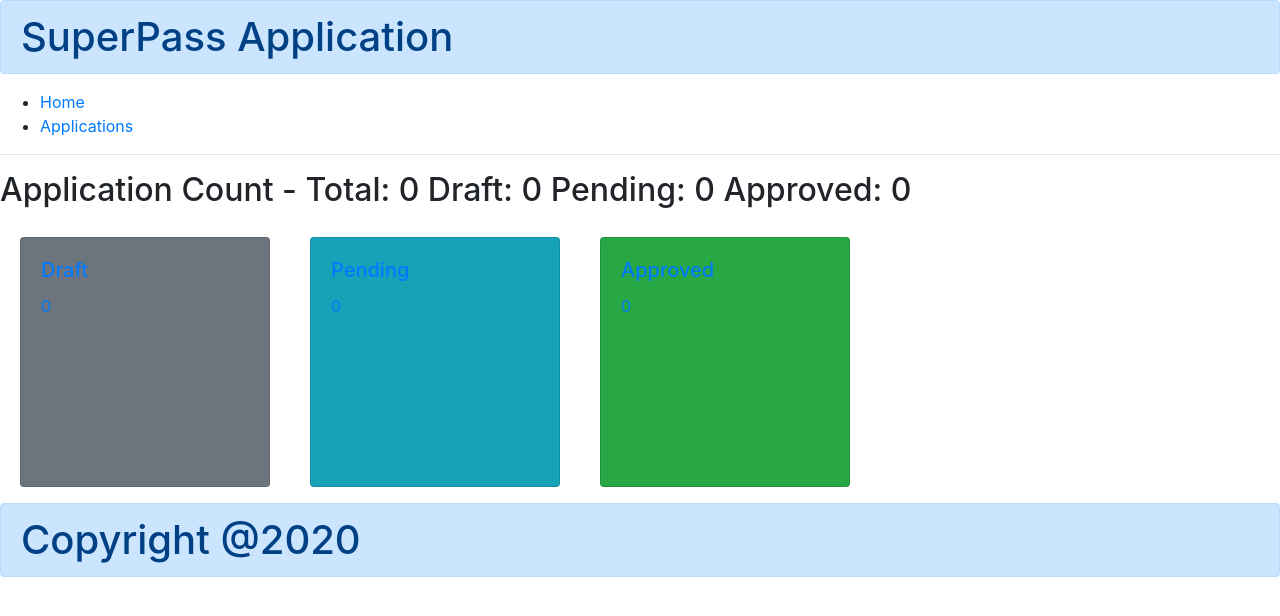
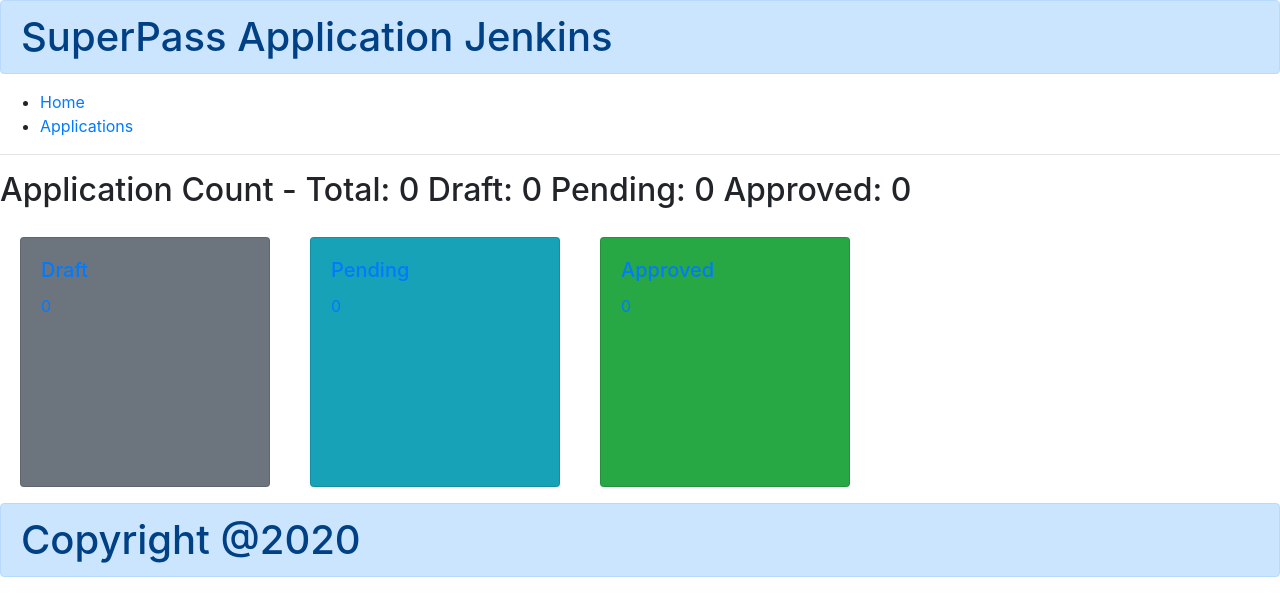
Before and after one commit to sdipesh/SuperPass, a React (Create React App) app in the folder application-ui/: page / in a window 1280 px wide. Shown: the top 616 px of the page. Built offline with nearby package versions, Linux system fonts and the light colour scheme; no server answers.

Commit message:
Jenkins test

```diff
--- a/application-ui/src/components/Header.jsx
+++ b/application-ui/src/components/Header.jsx
@@ -11,7 +11,7 @@ class Header extends Component {
   render() {
     return (
       <div>
-        <h1 className="alert alert-primary">SuperPass Application</h1>
+        <h1 className="alert alert-primary">SuperPass Application Jenkins</h1>
         <div>
           <ul>
             <li>
```
